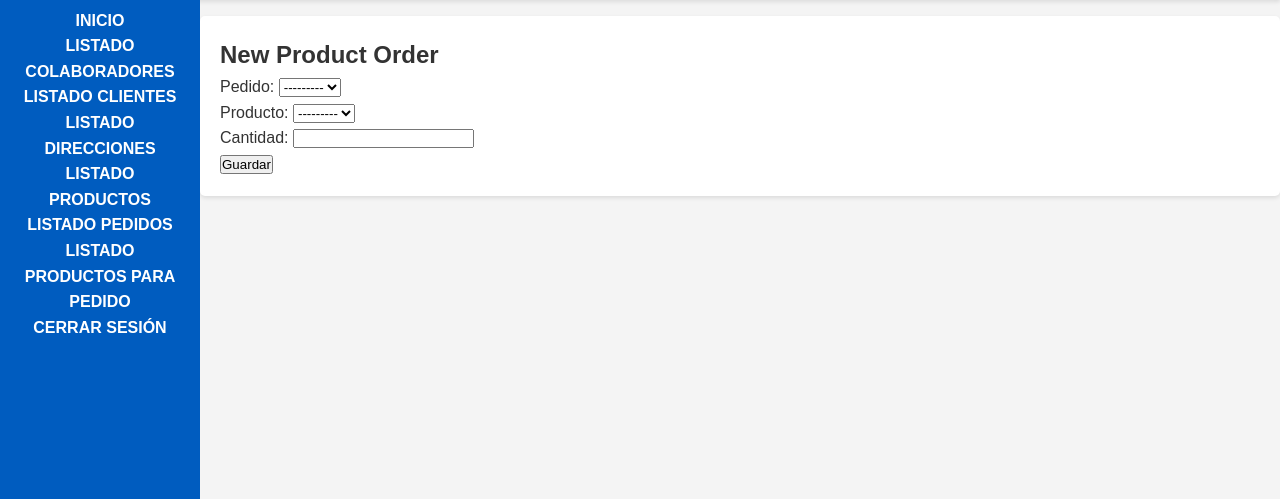
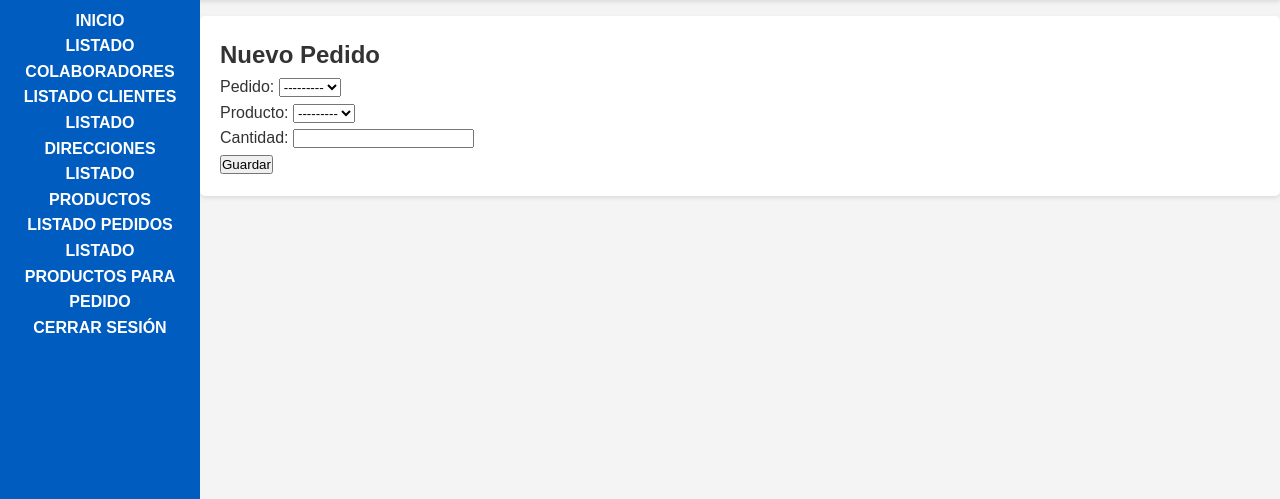
Before and after one commit to STGO-SV/pizzerias6, a Django app: page /productopedido/new in a window 1280 px wide. Shown: the part 229-728 px from the top of the page. Run offline with Django 5.2, Linux system fonts and the light colour scheme; the visitor is signed in with stand-in values (Sample User, id 1); data that the repository does not hold is empty.

Commit message:
Modificado un título

```diff
--- a/core/templates/core/productopedido_form.html
+++ b/core/templates/core/productopedido_form.html
@@ -1,7 +1,7 @@
 {% extends "core/base.html" %}
 
 {% block content %}
-<h2>{% if not form.instance.pk %}New{% else %}Edit{% endif %} Product Order</h2>
+<h2>{% if not form.instance.pk %}Nuevo{% else %}Edit{% endif %} Pedido</h2>
 <form method="POST">
     {% csrf_token %}
     {{ form.as_p }}
```
